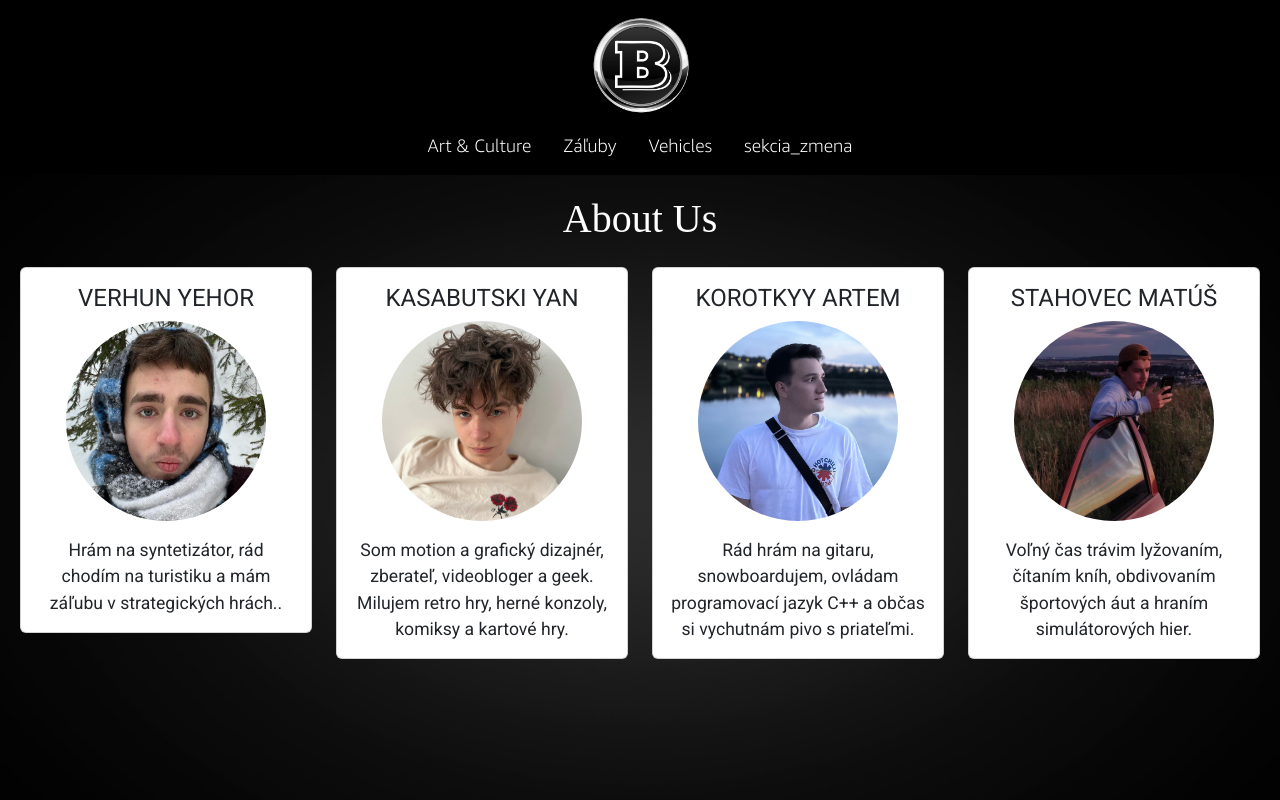
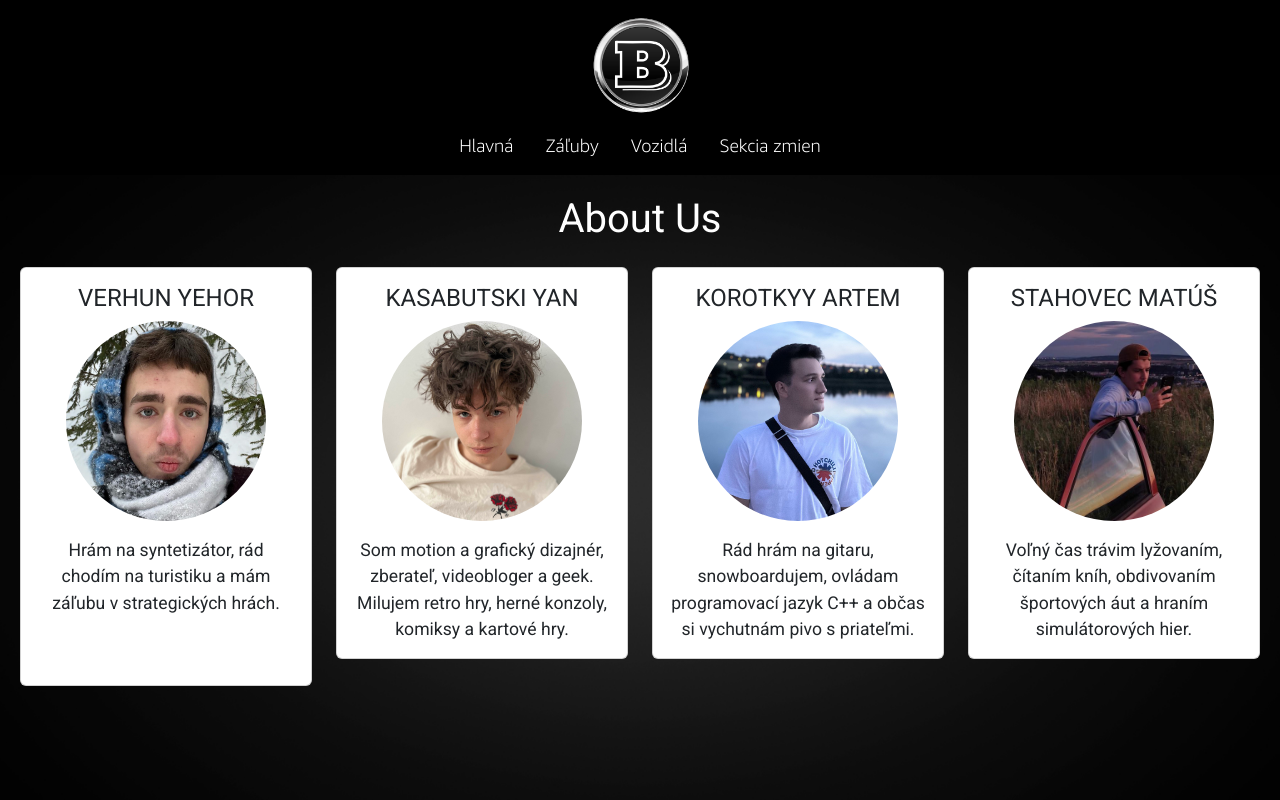
Before and after one commit to egorvergun/autosite_wt, a Next.js app in the folder brabus-app/: page /page2 in a window 1280 px wide. Shown: the top 800 px of the page. Built offline with nearby package versions, Linux system fonts and the light colour scheme.

Commit message:
Clean up comments and improve code readability across multiple components

```diff
--- a/brabus-app/app/changelog/page.js
+++ b/brabus-app/app/changelog/page.js
@@ -26,7 +26,6 @@ const Changelog = () => {
   const [sliderValue, setSliderValue] = useState(16);
   const [selectedFontSize, setSelectedFontSize] = useState(16);
 
-  // Objekt s popismi commitov
 const commitDescriptions = {
     'a31e88ef0c9aad7f600b8ad66dce27eb4d30c269':
         'Prepracovaný dizajn "Sekcia zmeny" a pridané funkcie na správu textu',
@@ -48,7 +47,6 @@ const commitDescriptions = {
         'Pridanie footeru a oprava zobrazenia na rôznych displejoch',
     '7915768d8e98d5981836ee495a6e791d179c3d57':
         'Pridanie fade na hlavnú stránku',
-    // Pridajte viac commitov podľa potreby
 };
 
   useEffect(() => {
@@ -132,7 +130,6 @@ const commitDescriptions = {
         color: '#fff',
       }}
     >
-      {/* Blok s commitmi */}
       <Box
         sx={{
           backgroundColor: '#111',
@@ -290,7 +287,6 @@ const commitDescriptions = {
             sx={{ color: '#fff' }}
           />
         </Box>
-        {/* Rozbaľovacia ponuka pre prednastavené veľkosti písma */}
         <FormControl variant="outlined" sx={{ minWidth: 120, width: '100%' }}>
           <InputLabel sx={{ color: '#fff', ...textStyles }}>Veľkosť písma</InputLabel>
           <Select
--- a/brabus-app/app/layout.js
+++ b/brabus-app/app/layout.js
@@ -1,7 +1,7 @@
 import { Roboto } from "next/font/google";
-import '../app/globals.css'; // Убедитесь, что путь правильный
+import '../app/globals.css';
 import Header from "../components/Header";
-import DHeader from "../components/dHeader"; // Импортируйте компонент DHeader
+import DHeader from "../components/dHeader";
 
 const roboto = Roboto({
   weight: ['400', '700'],
@@ -23,7 +23,7 @@ export default function RootLayout({ children }) {
         <main>
           {children}
         </main>
-        <DHeader /> {/* Разместите DHeader в конце */}
+        <DHeader />
       </body>
     </html>
   );
--- a/brabus-app/app/page.js
+++ b/brabus-app/app/page.js
@@ -1,7 +1,7 @@
 'use client';
 
 import { Box, Typography, Button, Grid, Card, CardContent, CardMedia, Divider } from '@mui/material';
-import homeStyles from '../styles/HomeStyles'; // Импорт стилей
+import homeStyles from '../styles/HomeStyles';
 import CarCarousel from '../components/CarCarousel';
 import CardSection from '@/components/cardSection';
 
@@ -9,7 +9,6 @@ const Home = () => {
   return (
     <Box width={'100%'} display={'flex'} flexDirection={'column'} backgroundColor={'black'}>
         <Box sx={homeStyles.container}>
-          {/* Контейнер для текста */}
           <Box sx={homeStyles.textContainer}>
             <Typography variant="h3" sx={homeStyles.headline}>
                 On fingertips... <br />
@@ -19,13 +18,11 @@ const Home = () => {
             Because you CAN
             </Typography>
 
-            {/* Кнопка */}
             <Button variant="outlined" sx={homeStyles.button}>
               DISCOVER NOW
             </Button>
           </Box>
 
-              {/* Тёмный оверлей для улучшения видимости текста */}
               <Box sx={homeStyles.overlay} />
               <Box component="img" src={'/fade2.png'} sx={homeStyles.fadeUp} />
           </Box>
--- a/brabus-app/app/page2/page.js
+++ b/brabus-app/app/page2/page.js
@@ -13,7 +13,7 @@ function AboutUs() {
         padding: '20px'
       }}
     >
-      <h1 className="text-center mb-4" style={{ fontSize: '2.5rem', fontFamily: 'bgothm' }}>
+      <h1 className="text-center mb-4" style={{ fontSize: '2.5rem' }}>
         About Us
       </h1>
       <div className="row mt-4">
@@ -22,7 +22,9 @@ function AboutUs() {
             <div className="card-body">
               <h5 className="card-title" style={{ fontSize: '1.5rem' }}>VERHUN YEHOR</h5>
               <img src="Yehor.jpg" className="rounded-circle mb-3" alt="CEO" style={{ width: '200px', height: '200px', objectFit: 'cover' }} />
-              <p className="card-text" style={{ fontSize: '1.1rem' }}>Hrám na syntetizátor, rád chodím na turistiku a mám záľubu v strategických hrách..</p>
+              <p className="card-text" style={{ fontSize: '1.1rem' }}>Hrám na syntetizátor, rád chodím na turistiku a mám záľubu v strategických hrách.
+              ⠀⠀⠀⠀⠀⠀⠀⠀⠀⠀⠀⠀⠀⠀⠀⠀⠀⠀⠀⠀⠀⠀
+              </p>
             </div>
           </div>
         </div>
--- a/brabus-app/components/Header.js
+++ b/brabus-app/components/Header.js
@@ -17,12 +17,12 @@ const Header = () => {
   };
 
   const menuItems = [
-    { text: 'Art & Culture', href: '/' },
+    { text: 'Hlavná', href: '/' },
     { text: 'Záľuby', href: '/page2' },
-    //{ text: 'Design', href: '/services' },
-    //{ text: 'Exclusive', href: '/contact' },
-    { text: 'Vehicles', href: '/page3' },
-    { text: 'sekcia_zmena', href: '/changelog' },
+    //{ text: 'Dizajn', href: '/services' },
+    //{ text: 'Exkluzívne', href: '/contact' },
+    { text: 'Vozidlá', href: '/page3' },
+    { text: 'Sekcia zmien', href: '/changelog' },
   ];
 
   return (
@@ -37,21 +37,18 @@ const Header = () => {
             justifyContent: 'space-between',
           }}
         >
-          {/* Логотип */}
           <Box sx={{ my: 2 }}>
             <Link href="/" sx={{ textDecoration: 'none' }}>
               <Image src={'/logo.png'} width={135} height={100} alt="Company Logo" />
             </Link>
           </Box>
 
-          {/* Кнопка меню на маленьких экранах */}
           <Box sx={{ display: { xs: 'flex', md: 'none' } }}>
             <IconButton color="inherit" onClick={toggleDrawer(true)}>
               <MenuIcon />
             </IconButton>
           </Box>
 
-          {/* Навигация для больших экранов */}
           <Box
             component="nav"
             sx={{
@@ -80,7 +77,6 @@ const Header = () => {
         </Toolbar>
       </Container>
 
-      {/* Выпадающее меню для маленьких экранов */}
       <Drawer
         anchor="right"
         open={drawerOpen}
```
Also changed, not shown: brabus-app/app/page3/page.js (+9 -1 lines), 1 other file (tests, documents, lock files or other folders).
